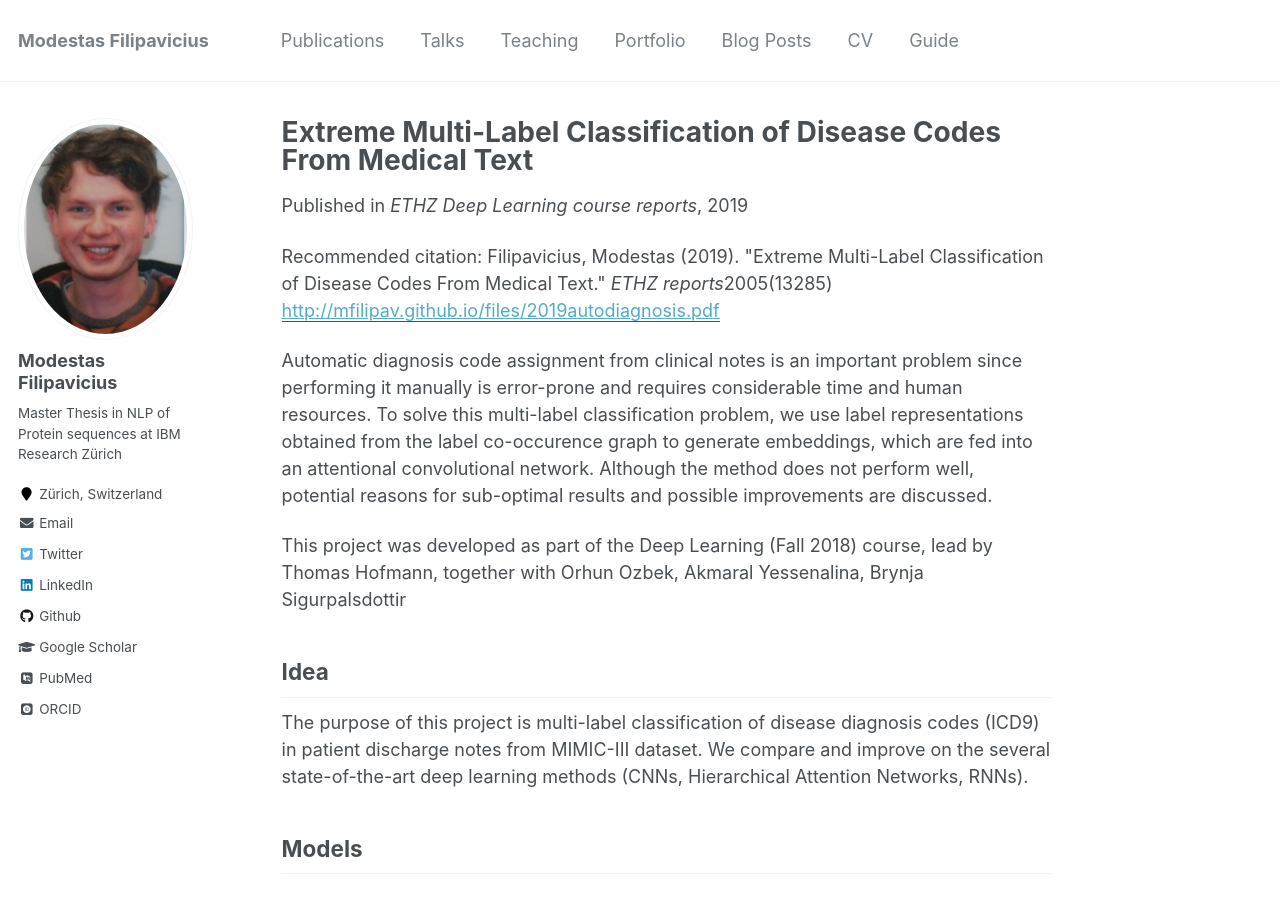
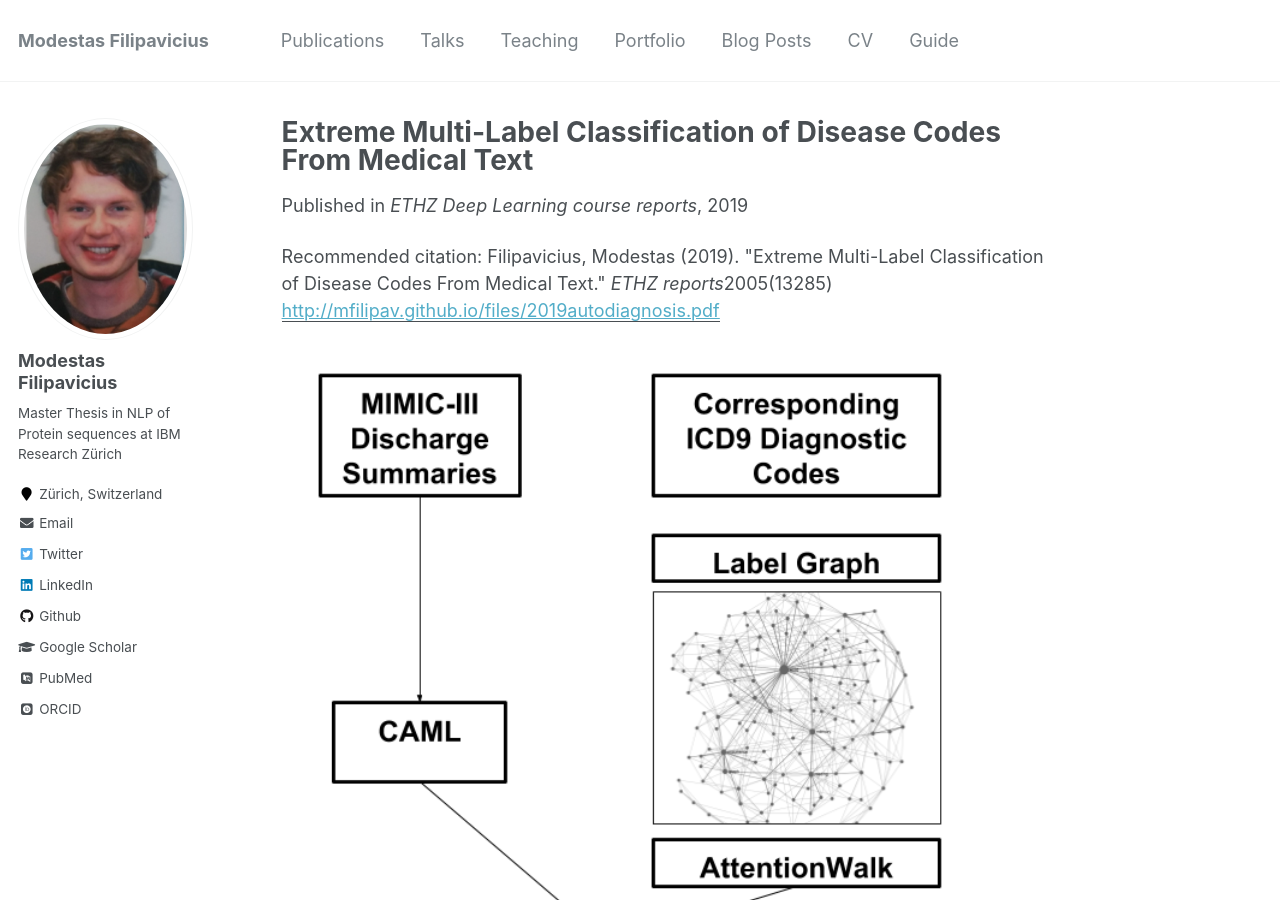
Before and after one commit to mfilipav/mfilipav.github.io, a Jekyll site: the page built from _publications/2019autodiagnosis.md, in a window 1280 px wide and 900 px high. Built offline with Jekyll 4.4.1, drawn with Linux system fonts in a browser that asks for light colours; some web fonts are replaced.

Commit message:
added image to front-matter

```diff
--- a/_publications/2019autodiagnosis.md
+++ b/_publications/2019autodiagnosis.md
@@ -8,6 +8,8 @@ venue: 'ETHZ Deep Learning course reports'
 paperurl: 'http://mfilipav.github.io/files/2019autodiagnosis.pdf'
 citation: 'Filipavicius, Modestas (2019). &quot;Extreme Multi-Label Classification of Disease Codes From Medical Text.&quot; <i>ETHZ reports</i>2005(13285)'
 ---
+![alt text](http://mfilipav.github.io/files/multilabel_clf.png "multilabel clf scheme")
+
 Automatic diagnosis code assignment from clinical notes is an important problem since performing it manually is error-prone and requires considerable time and human resources. To solve this multi-label classification problem, we use label representations obtained from the label co-occurence graph to generate embeddings, which are fed into an attentional convolutional network. Although the method does not perform well, potential reasons for sub-optimal results and possible improvements are discussed.
 
 This project was developed as part of the Deep Learning (Fall 2018) course, lead by Thomas Hofmann, together with Orhun Ozbek, Akmaral Yessenalina, Brynja Sigurpalsdottir
```
